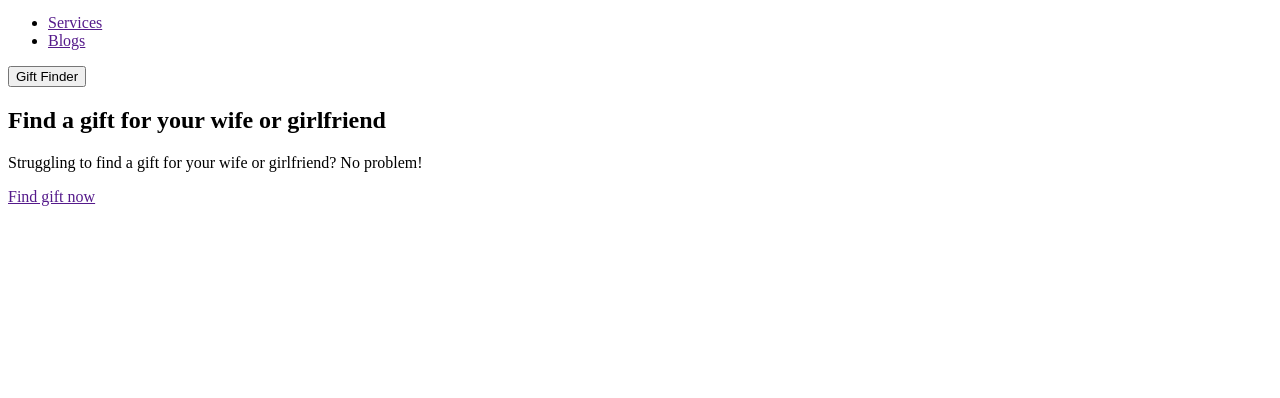
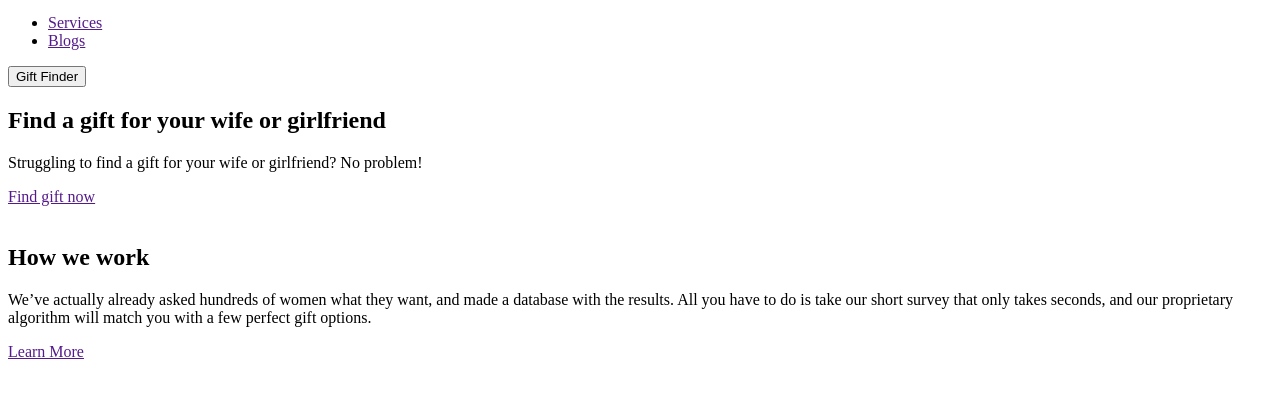
Before and after one commit to MaryShtayn/weekend-meetings, a plain HTML site: page index.html in a window 1280 px wide. Shown: the part 80-478 px from the top of the page. Drawn offline with Linux system fonts and the light colour scheme.

Commit message:
created feature

```diff
--- a/css/style.css
+++ b/css/style.css
@@ -27,3 +27,13 @@
 .hero-link {}
 
 .hero-img {}
+
+.features {}
+
+.feature-img {}
+
+.feature-title {}
+
+.feature-text {}
+
+.feature-link {}
--- a/index.html
+++ b/index.html
@@ -30,6 +30,14 @@
         No problem!</p>
       <a href="" class="hero-link">Find gift now</a><img src="" alt="" class="hero-img">
     </section>
+    <section class="features">
+      <img src="" alt="" class="feature-img">
+      <h2 class="feature-title">How we work</h2>
+      <p class="feature-text">We’ve actually already asked hundreds of women what they want, and made a database with the results. All you have to do
+      is take our short survey that only takes seconds, and our proprietary algorithm will match you with a few perfect gift
+      options.</p>
+      <a href="" class="feature-link">Learn More</a>
+    </section>
   </main>
 </body>
 
```
